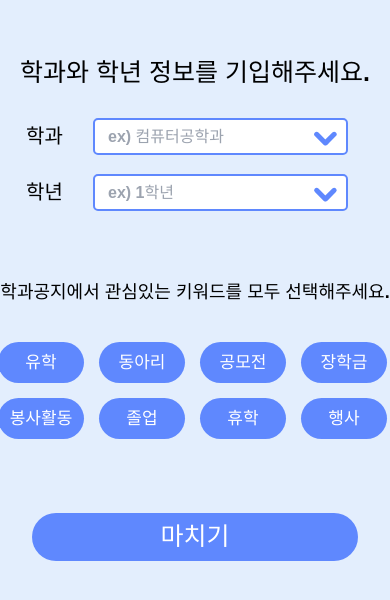
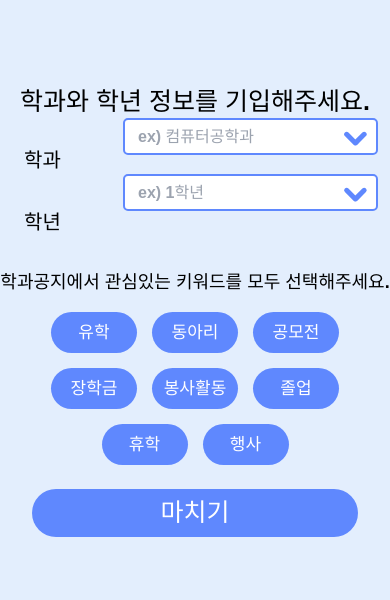
Before and after one commit to Kaggom/Kaggom_FE, a React (Vite) app: page /onboard in a window 390 px wide. Shown: the part 112-712 px from the top of the page. Built offline with nearby package versions, Linux system fonts and the light colour scheme.

Commit message:
⬆️ Chore : 전체 ui 반응형으로 수정

```diff
--- a/src/App.tsx
+++ b/src/App.tsx
@@ -19,8 +19,8 @@ function App() {
 
   return (
     <BrowserRouter>
-      <div className="flex h-screen justify-center items-center">
-        <main className="flex w-[381px] flex-col justify-center items-center ">
+      <div className="flex h-screen">
+        <main className="flex-grow flex flex-col ">
           <Routes>
             <Route path="/" element={<Main />} />
             <Route path="/chat" element={<Chat />} />
--- a/src/pages/Onboard/Onboard.tsx
+++ b/src/pages/Onboard/Onboard.tsx
@@ -2,15 +2,9 @@ import UserSetting from "./components/UserSetting";
 
 function Onboard() {
     return (
-            <div className = "absolute flex-auto"
-                style={{
-                    width: '450px',
-                    height: '100%', // 높이를 화면의 100%로 설정합니다.
-                    display: 'flex', // Flexbox 레이아웃을 사용합니다.
-                    flexDirection: 'column',
-                    // border: '1px solid black'
-                }}
-            >
+        <div
+        className="flex flex-col h-screen w-full" // 전체 높이와 너비를 설정
+    >
                 < UserSetting />
             </div>
         );
--- a/src/pages/Onboard/components/MajorDropDown.tsx
+++ b/src/pages/Onboard/components/MajorDropDown.tsx
@@ -19,11 +19,12 @@ function MajorDropDown({ selectedMajor, onMajorChange }: MajorDropDownProps){
 
     return (
     <>
-        <div className="absolute w-[255px] h-[37px] top-[230px] left-[123px] rounded-[5px] border-[2px] border-blue bg-white resize-none">
+        <div className="absolute flex w-[255px] h-[37px] top-[230px] left-[123px] rounded-[5px] border-[2px] border-blue bg-white resize-none items-center justify-center">
             <textarea
                 className="absolute w-[214px] h-[21px] top-[5px] left-[13px] text-black font-pretendard font-semibold resize-none overflow-hidden"
                 value={selectedMajor}
                 placeholder="ex) 컴퓨터공학과"
+                readOnly
             />
             <button  onClick={onToggle} className="absolute top-[9.77px] right-[8.3px]">
                 <img src={DropDown} alt="드롭다운메뉴" />
--- a/src/pages/Onboard/components/UserSetting.tsx
+++ b/src/pages/Onboard/components/UserSetting.tsx
@@ -48,27 +48,31 @@ function UserSetting() {
 
     console.log(interest)
 
-    return(
-        <div className = "relative w-full h-screen bg-[#E3EEFD]">
-            <h1 className = "absolute top-[166px] font-semibold text-[25px] font-pretendard text-black left-1/2 transform -translate-x-1/2 flex items-center whitespace-nowrap">
+    return (
+        <div className="flex flex-col justify-center items-center w-full h-screen bg-[#E3EEFD]">
+            <h1 className="font-semibold text-[25px] font-pretendard text-black mb-6">
                 학과와 학년 정보를 기입해주세요.
             </h1>
-            <h2 className = "absolute top-[233px] left-[56px] font-semibold text-[20px] font-pretendard text-black">
+
+            <div className="flex flex-col items-start mb-6 w-full max-w-md px-6">
+                <h2 className="font-semibold text-[20px] font-pretendard text-black mb-2">
                     학과
                 </h2>
                 <MajorDropDown selectedMajor={major} onMajorChange={handleMajorChange} />
+            </div>
 
-            <h2 className = "absolute top-[289px] left-[56px] font-semibold text-[20px] font-pretendard text-black">
+            <div className="flex flex-col items-start mb-6 w-full max-w-md px-6">
+                <h2 className="font-semibold text-[20px] font-pretendard text-black mb-2">
                     학년
                 </h2>
                 <GradeDropDown selectedGrade={grade} onGradeChange={handleGradeChange} />
-            <div className="absolute top-[391px] left-1/2 transform -translate-x-1/2 flex items-center justify-center w-full">
-                <h2 className="font-semibold text-[18px] font-pretendard text-black">
+            </div>
+
+            <h2 className="font-semibold text-[18px] font-pretendard text-black mb-4">
                 학과공지에서 관심있는 키워드를 모두 선택해주세요.
             </h2>
-            </div>
 
-            <div className="relative top-[419px] flex flex-wrap mt-[35px] mr-[28px] ml-[28px] mb-[35px] gap-[15px]">
+            <div className="flex flex-wrap justify-center gap-[15px] mb-6 w-full max-w-md px-6">
                 {interests.map((data, index) => (
                     <InterestButton
                         key={index}
@@ -78,16 +82,12 @@ function UserSetting() {
                 ))}
             </div>
 
-            <button onClick={handleNavChat}
-                    className="absolute top-[625px] left-[62px] w-[326px] h-[48px] rounded-[100px] bg-blue
-                    font-semibold text-[25px] font-pretendard text-white justify-center items-center">
+            <button
+                onClick={handleNavChat}
+                className="w-[326px] h-[48px] rounded-[100px] bg-blue font-semibold text-[25px] font-pretendard text-white flex justify-center items-center">
                 마치기
             </button>
         </div>
-
-
-
-
     );
 }
 
--- a/src/pages/Record/Record.tsx
+++ b/src/pages/Record/Record.tsx
@@ -1,14 +1,11 @@
+import RecordDetail from "./components/RecordDetail";
+
 function Record() {
     return (
-            <div className = "absolute"
-                style={{
-                    width: '450px',
-                    height: '100%', // 높이를 화면의 100%로 설정합니다.
-                    display: 'flex', // Flexbox 레이아웃을 사용합니다.
-                    flexDirection: 'column',
-                    // border: '1px solid black'
-                }}
-            >
+        <div
+            className="flex flex-col h-screen w-full" // 전체 높이와 너비를 설정
+        >
+                <RecordDetail />
             </div>
         );
 }
--- /dev/null
+++ b/src/pages/Record/components/Header.tsx
@@ -0,0 +1,11 @@
+const Header = () => {
+    return(
+        <div className="w-[100%] h-[87px] flex items-center ml-[28px]">
+            <h1 className="font-pretendard font-bold text-[25px] text-blue">
+                이전기록
+            </h1>
+        </div>
+    );
+}
+
+export default Header;
--- /dev/null
+++ b/src/pages/Record/components/RecordDetail.tsx
@@ -0,0 +1,13 @@
+import Header from "./Header";
+
+
+const RecordDetail = () => {
+    return (
+        <div className=" w-[100%] h-screen bg-gradient-to-b from-white to-[#EDF1F6] flex flex-col">
+            <Header />
+        </div>
+
+    );
+}
+
+export default RecordDetail;
```
Lines whose indentation alone changed are shown as unchanged.
